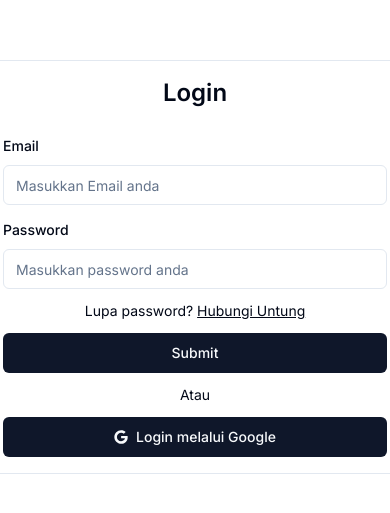
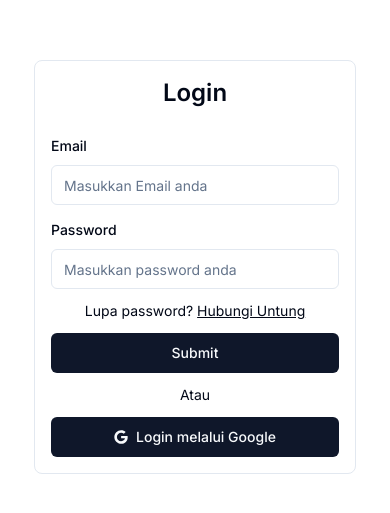
Before and after one commit to mhabbatein/data-management-system-app, a Next.js app: page /login in a window 390 px wide. Shown: the part 155-668 px from the top of the page. Built offline with nearby package versions, Linux system fonts and the light colour scheme.

Commit message:
update LoginForm resposivity

```diff
--- a/components/LoginForm.tsx
+++ b/components/LoginForm.tsx
@@ -45,11 +45,11 @@ export function LoginForm() {
   function onSubmit(values: z.infer<typeof formSchema>) {
     // Do something with the form values.
     // ✅ This will be type-safe and validated.
-    console.log(values);
+    // console.log(values);
   }
 
   return (
-    <section className="flex flex-col items-center gap-6 rounded-lg border border-input p-4">
+    <section className="z-10 flex flex-col items-center gap-6 rounded-lg border border-input bg-card p-4">
       <h1 className="text-2xl font-semibold">Login</h1>
       <Form {...form}>
         <form
@@ -61,7 +61,7 @@ export function LoginForm() {
             name="email"
             render={({ field }) => (
               // width is here
-              <FormItem className="w-96 gap-y-1.5">
+              <FormItem className="w-72 gap-y-1.5 lg:w-96">
                 <FormLabel>Email</FormLabel>
                 <FormControl>
                   <Input placeholder="Masukkan Email anda" {...field} />
```
